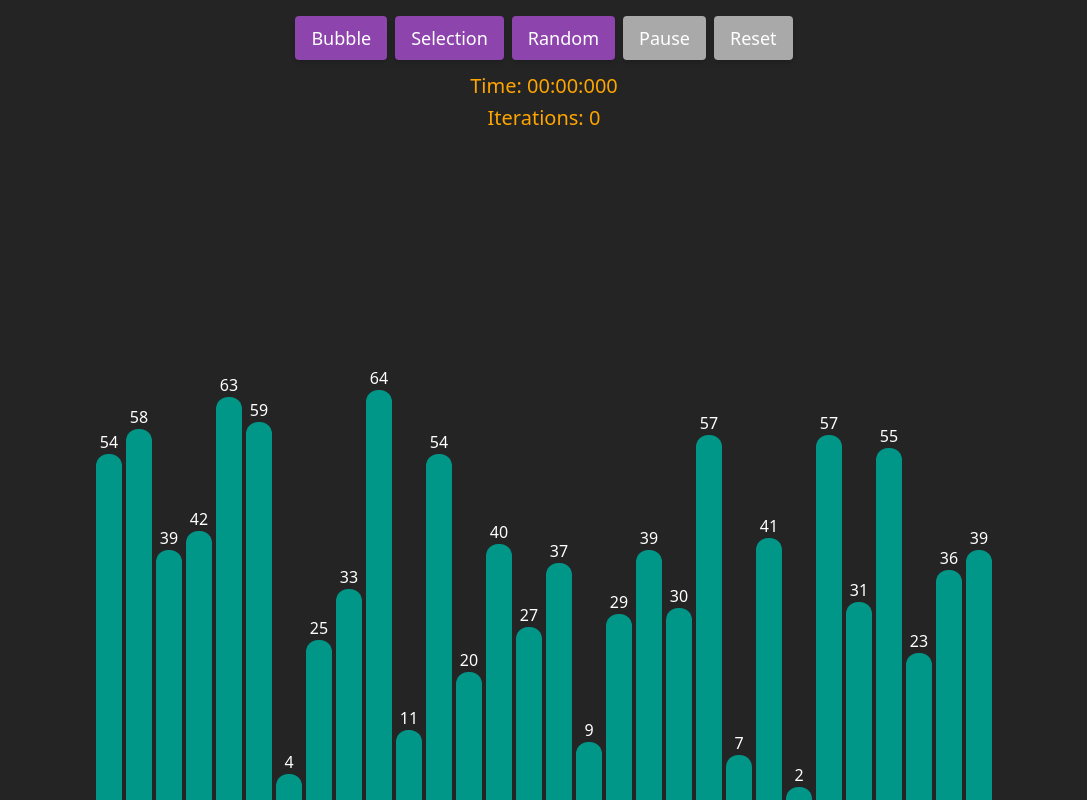
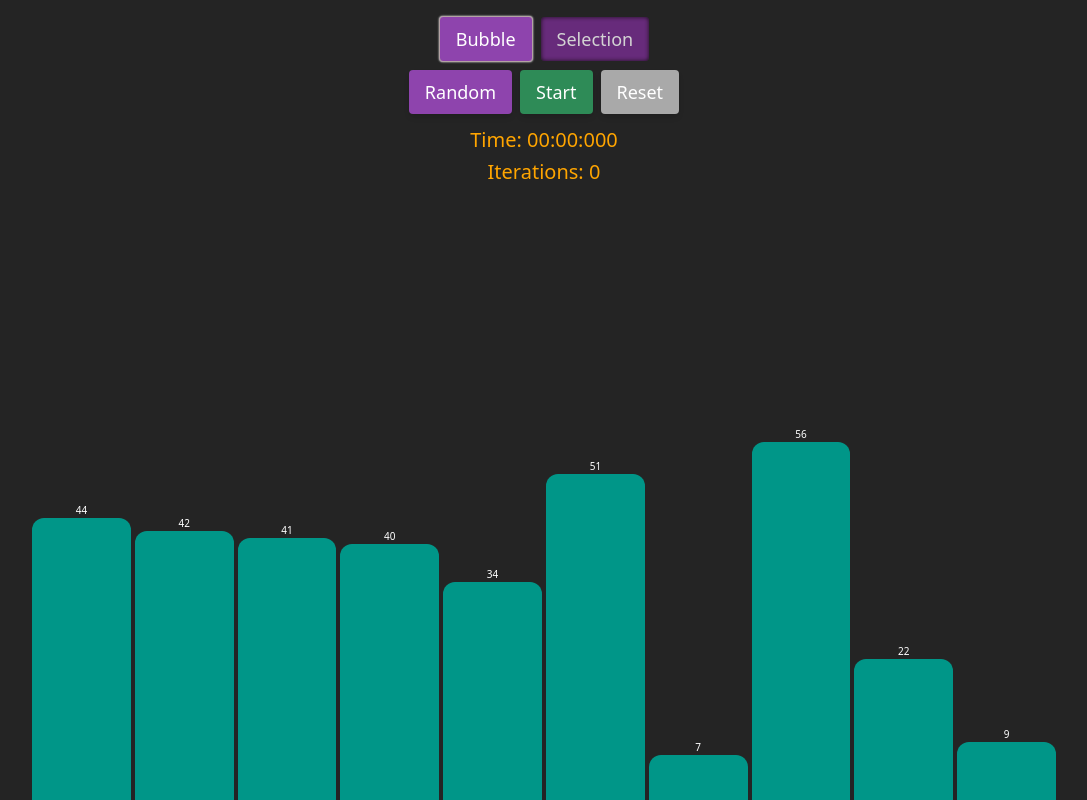
Before and after one commit to SKom2/algorithms-vizualizer, a React (Vite) app: page / in a window 1280 px wide. Shown: the whole page, without its empty margins (96-1183 px from the left). Built offline with nearby package versions, Linux system fonts and the light colour scheme.

Commit message:
feat: minor changes in button functionality

```diff
--- a/src/components/Bar.tsx
+++ b/src/components/Bar.tsx
@@ -32,7 +32,7 @@ const Bar: FC<{ bar: IBar }> = ({ bar }) => {
 
     return (
         <div className="h-full flex flex-col justify-end">
-            <span className="text-white self-center">{Math.round(animatedValue)}</span>
+            <span className="text-white self-center text-[10px]">{Math.round(animatedValue)}</span>
             <div className="text-center text-white h-full rounded-t-xl"
                  style={{height: `${bar.value}%`, transition: `height ${barAnimationTime / 1000}s ease`, backgroundColor: barColor}}>
                 <div />
--- a/src/components/BarsList.tsx
+++ b/src/components/BarsList.tsx
@@ -7,7 +7,7 @@ const BarsList = () => {
     const barsLength = useAppSelector(state => state.algorithmsReducer.barsLength);
 
     return (
-        <div className="absolute bottom-0 left-1/2 transform -translate-x-1/2 list-none grid items-end w-[70%] h-4/5 mx-auto gap-1" style={{gridTemplateColumns: `repeat(${barsLength}, 1fr)`}}>
+        <div className="absolute bottom-0 left-1/2 transform -translate-x-1/2 list-none grid items-end w-[80%] h-4/5 mx-auto gap-1" style={{gridTemplateColumns: `repeat(${barsLength}, 1fr)`}}>
             {
                 bars.map((bar, index) =>
                     <Bar key={index} bar={bar} />
--- /dev/null
+++ b/src/components/ButtonsContainer.tsx
@@ -0,0 +1,11 @@
+import {FC, PropsWithChildren} from "react";
+
+const ButtonsContainer: FC<PropsWithChildren<object>> = ({ children }) => {
+    return (
+        <div className="flex gap-2 items-center justify-center">
+            {children}
+        </div>
+    );
+};
+
+export default ButtonsContainer;
--- /dev/null
+++ b/src/components/ControlButtons.tsx
@@ -0,0 +1,82 @@
+import Button from "@/ui/Button.tsx";
+import colors from "@/data/colors.ts";
+import {useAppDispatch, useAppSelector} from "@/services/redux/typeHooks.ts";
+import {
+    bubbleSortAsync,
+    generateArrayAction, pauseSortingAction, resetAction,
+    selectionSortAsync
+} from "@/services/redux/slices/algorithms/algorithms.slice.ts";
+import {pauseTimerAction, resetTimer, startTimerAction} from "@/services/redux/slices/timer/timer.slice.ts";
+import {Algorithms} from "@/services/redux/slices/algorithms/algorithms.constants.ts";
+
+const ControlButtons = () => {
+    const isSorting = useAppSelector(state => state.algorithmsReducer.sorting);
+    const isPaused = useAppSelector(state => state.algorithmsReducer.paused);
+    const isProcessing = useAppSelector(state => state.algorithmsReducer.processing); // Select processing state
+    const chosenAlgorithm = useAppSelector(state => state.algorithmsReducer.algorithm);
+    const isSorted = useAppSelector(state => state.algorithmsReducer.sorted);
+
+    const dispatch = useAppDispatch();
+
+    const handleShuffle = () => {
+        handleReset()
+        dispatch(generateArrayAction());
+    };
+
+    let currentAlgorithm;
+    switch (chosenAlgorithm) {
+        case Algorithms.SELECTION_SORT:
+            currentAlgorithm = selectionSortAsync;
+            break;
+        default:
+            currentAlgorithm = bubbleSortAsync;
+            break;
+    }
+
+    const handleToggleSorting = () => {
+        if (!isSorting) {
+            dispatch(currentAlgorithm());
+            dispatch(startTimerAction());
+        } else if (!isPaused) {
+            dispatch(pauseSortingAction())
+            dispatch(pauseTimerAction());
+        } else if (isPaused && !isProcessing) {
+            dispatch(startTimerAction());
+            dispatch(currentAlgorithm());
+        }
+    };
+
+    const handleReset = () => {
+        dispatch(resetTimer());
+        dispatch(resetAction());
+    }
+
+    const getButtonText = () => {
+        if (!isSorting) {
+            return "Start"
+        }
+        return isProcessing ? "Pause" : "Resume";
+    };
+
+    const getButtonColor = () => {
+        if (!isSorting) {
+            return colors.resumeButtonColor;
+        }
+        return isPaused ? colors.resumeButtonColor : colors.pauseButtonColor;
+    };
+
+    return (
+        <>
+            <Button disabled={isProcessing} text="Random" onClick={handleShuffle}/>
+            <Button
+                disabled={isProcessing && isPaused || isSorted}
+                text={getButtonText()}
+                onClick={handleToggleSorting}
+                color={getButtonColor()}
+            />
+            <Button disabled={!isPaused || isProcessing} text="Reset" onClick={handleReset} color={colors.resetButtonColor}/>
+        </>
+    );
+};
+
+export default ControlButtons;
--- a/src/components/Navigation.tsx
+++ b/src/components/Navigation.tsx
@@ -1,61 +1,16 @@
-import Button from "@/ui/Button.tsx";
-import colors from "@/data/colors.ts";
-import {useAppDispatch, useAppSelector} from "@/services/redux/typeHooks.ts";
-import {
-    bubbleSortAsync,
-    generateArrayAction, pauseSortingAction, resetAction,
-    resumeSortingAction, selectionSortAsync
-} from "@/services/redux/slices/algorithms/algorithms.slice.ts";
-import {pauseTimerAction, resetTimer, startTimerAction} from "@/services/redux/slices/timer/timer.slice.ts";
+import ButtonsContainer from "@/components/ButtonsContainer.tsx";
+import SortingButtons from "@/components/SortingButtons.tsx";
+import ControlButtons from "@/components/ControlButtons.tsx";
 
 const Navigation = () => {
-    const isSorting = useAppSelector(state => state.algorithmsReducer.sorting);
-    const isPaused = useAppSelector(state => state.algorithmsReducer.paused);
-    const isSorted = useAppSelector(state => state.algorithmsReducer.sorted);
-    const isProcessing = useAppSelector(state => state.algorithmsReducer.processing); // Select processing state
-
-    const dispatch = useAppDispatch();
-
-    const handleShuffle = () => {
-        handleReset()
-        dispatch(generateArrayAction());
-    };
-
-    const handleBubbleSort = () => {
-        dispatch(startTimerAction());
-        dispatch(bubbleSortAsync());
-    };
-
-    const handleSelectionSort = () => {
-        dispatch(startTimerAction());
-        dispatch(selectionSortAsync());
-    };
-
-    const handleToggleSorting = () => {
-        if (isPaused && !isProcessing) {
-            dispatch(resumeSortingAction());
-            dispatch(startTimerAction());
-            dispatch(selectionSortAsync());
-        } else if (!isPaused) {
-            dispatch(pauseSortingAction());
-            dispatch(pauseTimerAction());
-        }
-    };
-
-    const handleReset = () => {
-        dispatch(resetTimer());
-        dispatch(resetAction());
-    }
-
     return (
-        <nav className="flex gap-2 items-center justify-center">
-            <Button disabled={isSorting || isPaused || isSorted} text="Bubble" onClick={handleBubbleSort}/>
-            <Button disabled={isSorting || isPaused || isSorted} text="Selection" onClick={handleSelectionSort}/>
-            <Button disabled={isProcessing} text="Random" onClick={handleShuffle}/>
-            <Button disabled={!isSorting && !isPaused || isProcessing && isPaused} text={isPaused ? "Resume" : "Pause"}
-                    onClick={handleToggleSorting}
-                    color={isPaused ? colors.resumeButtonColor : colors.pauseButtonColor}/>
-            <Button disabled={!isPaused || isProcessing} text="Reset" onClick={handleReset} color={colors.resetButtonColor}/>
+        <nav className="flex flex-col gap-2 items-center justify-center">
+            <ButtonsContainer>
+                <SortingButtons />
+            </ButtonsContainer>
+            <ButtonsContainer>
+                <ControlButtons />
+            </ButtonsContainer>
         </nav>
     );
 };
--- /dev/null
+++ b/src/components/SortingButtons.tsx
@@ -0,0 +1,35 @@
+import { useAppDispatch, useAppSelector } from "@/services/redux/typeHooks.ts";
+import { setChosenAlgorithm } from "@/services/redux/slices/algorithms/algorithms.slice.ts";
+import { Algorithms } from "@/services/redux/slices/algorithms/algorithms.constants.ts";
+import SortButton from "@/ui/SortButton.tsx";
+
+const SortingButtons = () => {
+    const dispatch = useAppDispatch();
+
+    const { sorting: isSorting, sorted: isSorted, algorithm: chosenAlgorithm } = useAppSelector((state) => state.algorithmsReducer);
+
+    const chooseAlgorithm = (algorithm: string) => {
+        dispatch(setChosenAlgorithm(algorithm));
+    };
+
+    const isButtonDisabled = isSorting || isSorted;
+
+    return (
+        <>
+            <SortButton
+                disabled={isButtonDisabled}
+                selected={chosenAlgorithm === Algorithms.BUBBLE_SORT}
+                text="Bubble"
+                onClick={() => chooseAlgorithm(Algorithms.BUBBLE_SORT)}
+            />
+            <SortButton
+                disabled={isButtonDisabled}
+                selected={chosenAlgorithm === Algorithms.SELECTION_SORT}
+                text="Selection"
+                onClick={() => chooseAlgorithm(Algorithms.SELECTION_SORT)}
+            />
+        </>
+    );
+};
+
+export default SortingButtons;
--- a/src/data/colors.ts
+++ b/src/data/colors.ts
@@ -2,6 +2,9 @@ const colors = {
     bgColor: '#242424',
 
     buttonColor: '#8E44AD',
+    chosenButtonColor: '#782D91',
+    unselectedButtonColor: '#782D91',
+
     pauseButtonColor: '#FFA500',
     resumeButtonColor: '#2E8B57',
     resetButtonColor: '#FF6347',
@@ -9,6 +12,7 @@ const colors = {
 
     textColor: '#FFFFFF',
     disabledText: '#FFFFFF',
+    unselectedTextColor: '#FFFFFF',
 
     barInitialColor: '#009688',
     changingBarColor: '#FF6347',
--- a/src/services/redux/slices/algorithms/algorithms.constants.ts
+++ b/src/services/redux/slices/algorithms/algorithms.constants.ts
@@ -1,9 +1,10 @@
-export enum AlgorithmsSlice {
+export enum Algorithms {
   BUBBLE_SORT = 'bubble sort',
+  SELECTION_SORT = 'selection sort',
 }
 
 export enum Delays {
-  LONG = 100
+  LONG = 1
 }
 
 export enum BarAnimationTimes {
@@ -18,4 +19,4 @@ export enum States {
   IDLE = 'idle'
 }
 
-export const BARS_LENGTH = 30;
+export const BARS_LENGTH = 10;
--- a/src/services/redux/slices/algorithms/algorithms.slice.ts
+++ b/src/services/redux/slices/algorithms/algorithms.slice.ts
@@ -2,7 +2,7 @@ import { createAsyncThunk, createSlice, PayloadAction } from '@reduxjs/toolkit';
 import { BarsInitialState, ChangeBarPayload, IBar } from '@/services/redux/slices/algorithms/algorithms.types';
 import { algorithmsService } from '@/services/redux/slices/algorithms/algorithms.service';
 import {
-  AlgorithmsSlice,
+  Algorithms,
   BarAnimationTimes,
   BARS_LENGTH,
   Delays, States
@@ -30,7 +30,7 @@ export const selectionSortAsync = createAsyncThunk<IBar[], void, { state: any, d
 const initialState: BarsInitialState = {
   bars: [],
   barsLength: BARS_LENGTH,
-  algorithm: AlgorithmsSlice.BUBBLE_SORT,
+  algorithm: Algorithms.BUBBLE_SORT,
   delay: Delays.LONG,
   barAnimationTime: BarAnimationTimes.LONG,
   iterations: 0,
@@ -60,12 +60,6 @@ const algorithmsSlice = createSlice({
 
     pauseSortingAction: (state) => {
       state.paused = true;
-      state.sorting = false;
-    },
-
-    resumeSortingAction: (state) => {
-      state.paused = false;
-      state.sorting = true;
     },
 
     setCurrentPosition: (state, action: PayloadAction<{ i: number, j: number }>) => {
@@ -85,34 +79,39 @@ const algorithmsSlice = createSlice({
       state.sorted = false;
       state.paused = false;
       state.sorting = false;
-      state.processing = false
+      state.processing = false;
       state.currentI = 0;
       state.currentJ = 0;
       state.iterations = 0;
       state.minimumIndex = 0;
     },
 
-    setProcessing: (state, action: PayloadAction<boolean>) => {
-      state.processing = action.payload;
+    setMinimumIndex: (state, action: PayloadAction<number>) => {
+      state.minimumIndex = action.payload;
     },
 
-    setMinimumIndex: (state, action: PayloadAction<number>) => {
-      state.minimumIndex = action.payload;
+    setChosenAlgorithm: (state, action: PayloadAction<string>) => {
+      state.algorithm = action.payload;
     },
   },
   extraReducers: (builder) => {
     builder.addCase(bubbleSortAsync.fulfilled, (state) => {
+      state.processing = false;
       if (!state.paused) {
         state.sorting = false;
         state.sorted = true;
+        state.currentI = 0;
+        state.currentJ = 0;
         pauseTimer()
       }
     });
     builder.addCase(bubbleSortAsync.pending, (state) => {
+      state.processing = true;
       state.sorting = true;
+      state.paused = false;
     });
-    builder.addCase(bubbleSortAsync.rejected, (state) => {
-      state.sorting = false;
+    builder.addCase(bubbleSortAsync.rejected, () => {
+      resetAction()
     });
   }
 })
@@ -121,11 +120,10 @@ export const {
   generateArrayAction,
   changeBar,
   pauseSortingAction,
-  resumeSortingAction,
   setCurrentPosition,
   resetAction,
   countIterations,
-  setProcessing,
-  setMinimumIndex
+  setMinimumIndex,
+  setChosenAlgorithm
 } = algorithmsSlice.actions;
 export const algorithmsReducer = algorithmsSlice.reducer;
--- /dev/null
+++ b/src/ui/SortButton.tsx
@@ -0,0 +1,34 @@
+import { FC } from 'react';
+import colors from "@/data/colors.ts";
+
+interface SortButtonProps {
+    text: string;
+    type?: 'button' | 'submit' | 'reset';
+    onClick?: (e: never) => void;
+    disabled?: boolean;
+    selected?: boolean;
+}
+
+const SortButton: FC<SortButtonProps> = ({ text, type = 'button', onClick, disabled = false, selected = false }) => {
+    return (
+        <button
+            className={`px-4 py-2 rounded text-lg shadow-md ${
+                !disabled
+                    ? `transition duration-300 cursor-pointer ${selected ? "border border-[#b3a3a3] shadow-glow" : "opacity-80 hover:opacity-100 hover:shadow-lg"}`
+                    : "cursor-not-allowed"
+            }`}
+            style={{
+                background: !disabled ? (selected ? colors.buttonColor : colors.unselectedButtonColor) : (selected ? colors.resumeButtonColor : colors.disabledButton),
+                color: !disabled ? (selected ? colors.textColor : colors.unselectedTextColor) : colors.disabledText,
+                boxShadow: selected ? '0 0 2px rgba(255, 255, 255, 1)' : 'rgb(26 9 25) 0px 0px 4px inset'
+            }}
+            type={type}
+            onClick={onClick}
+            disabled={disabled}
+        >
+            {text}
+        </button>
+    );
+};
+
+export default SortButton;
```
Also changed, not shown: src/services/redux/slices/algorithms/algorithms.service.ts (+15 -20 lines).
